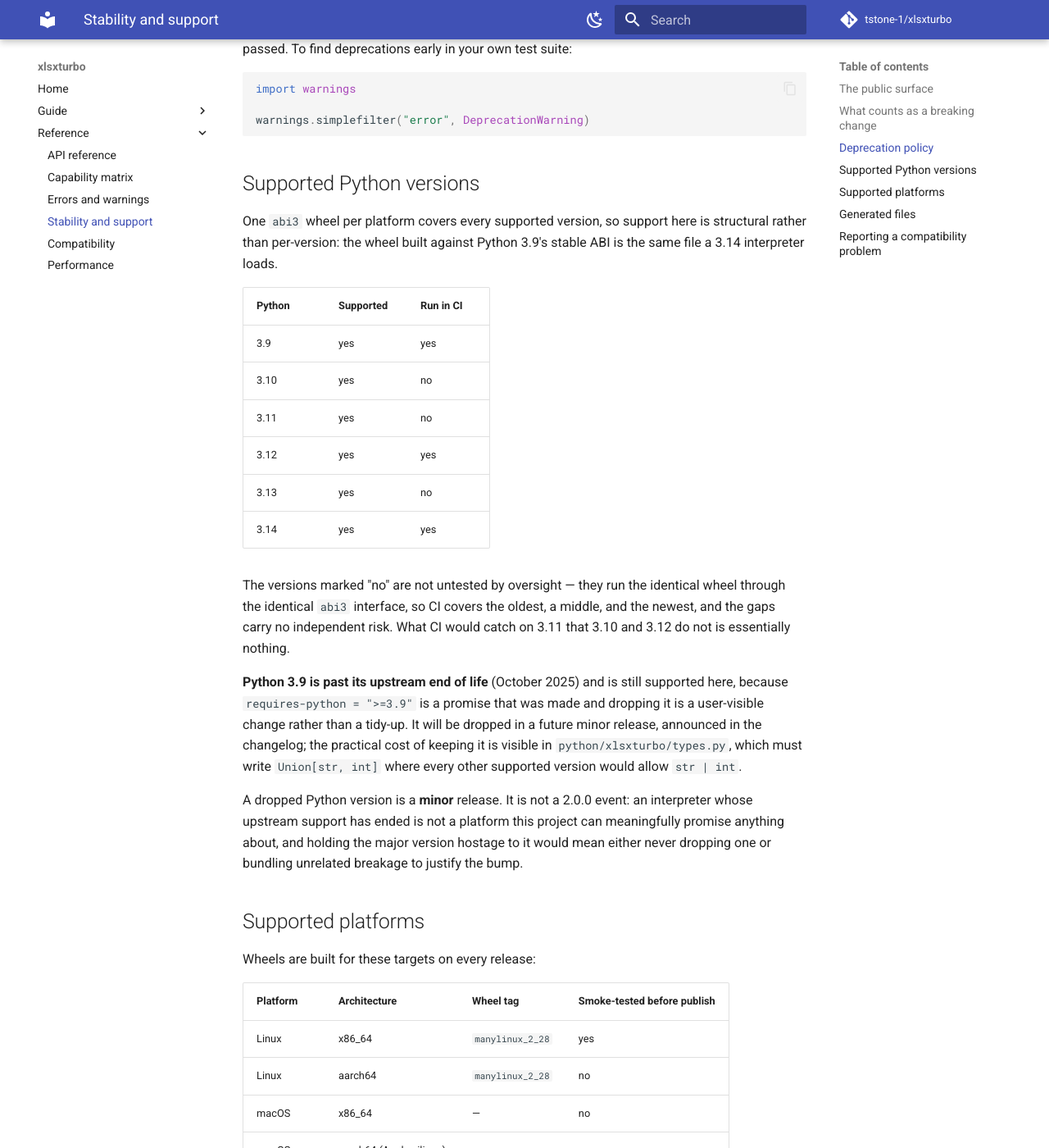
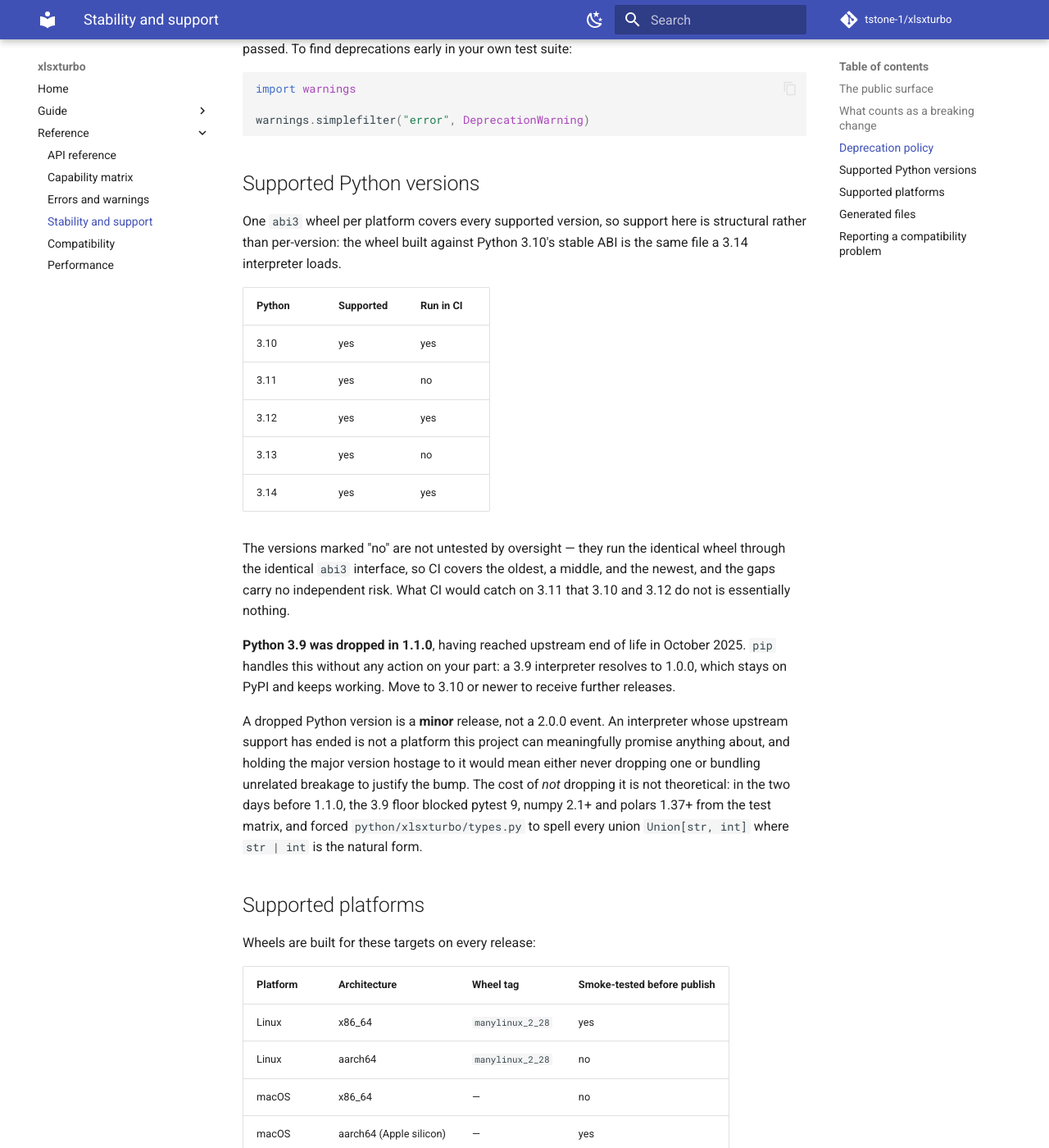
Before and after one commit to tstone-1/xlsxturbo, an MkDocs documentation site: the page built from docs/stability.md, in a window 1280 px wide and 1400 px high, scrolled down 2185 px. Shown: the whole window at 82% size. Built offline with MkDocs 1.6.1 and Material for MkDocs 9.7.7, drawn with Linux system fonts in a browser that asks for light colours; comment, search, counter and statistics services are not loaded.

Commit message:
Release 1.1.0: drop Python 3.9
3.9 reached upstream end of life in October 2025. pip handles the drop with no
action from anyone: a 3.9 interpreter resolves to 1.0.0, which stays on PyPI.
A dropped Python version is a minor release under the stability policy published
in 1.0.0, and this is the first release to exercise that clause.

The floor was not free. In the two days before this release it blocked pytest 9,
numpy 2.1+ and polars 1.37+ from the test matrix -- each requires 3.10 -- and it
forced types.py to spell every union Union[str, int] where str | int is the
natural form. All four are taken here: wheels are now abi3-py310 (verified as
cp310-abi3 on a real build, not inferred), types.py uses PEP 604 throughout
including module-level aliases, and the test floors move to pytest>=9.1.1,
numpy>=2.2.6, pandas>=2.3.3, polars>=1.43.1.

Two guards fired on this change, as designed, and that is the result worth
recording. The stability page's version table went red against the classifiers
and the CI matrix; the Dependabot hold registered in tests/test_ci_config.py went
red because its reason -- pytest 9 needs 3.10 -- had expired. Neither was an
obstacle to work around. Each named the work that had to accompany the drop,
one day after both were written.

Guards that existed only for 3.9 are deleted rather than weakened: the two tests
pinning the Union[...] spelling, and the ruff keep-runtime-typing setting that
stopped --fix undoing them. The constraint is now enforced by the language
version, which is stronger than a test. Three docstrings whose stated reason was
the 3.9 floor are corrected rather than left describing a world that no longer
exists.

HELD_BACK_MAJORS is empty and the dependabot ignore block is gone. The mechanism
stays, restructured so it is not vacuous with nothing held: the live check is now
that no major-version ignore may exist without a registered expiry condition,
which needs no entries to do its job. The class docstring says plainly which of
its tests are dormant, because a zero population is not a clean result.

Verified by mutation: eight edits across the page, the workflows, pyproject, the
dependabot config and types.py -- a deleted row, an understated CI column, a
moved floor, a dropped classifier, an unsupported version back in the matrix, a
silenced major with no expiry, a stale exclusion entry, and removed deferred
annotations -- each turns the suite red. Release smoke test reproduced from
outside the checkout.

```diff
--- a/Cargo.toml
+++ b/Cargo.toml
@@ -1,6 +1,6 @@
 [package]
 name = "xlsxturbo"
-version = "1.0.0"
+version = "1.1.0"
 edition = "2021"
 description = "High-performance Excel writer with automatic type detection (pandas, polars, CSV)"
 license = "MIT"
@@ -25,7 +25,7 @@
 rust_xlsxwriter = { version = "0.97", features = ["constant_memory"] }
 csv = "1.4"
 clap = { version = "4.6", features = ["derive"], optional = true }
-pyo3 = { version = "0.29", features = ["abi3-py39"] }
+pyo3 = { version = "0.29", features = ["abi3-py310"] }
 chrono = "0.4"
 rayon = "1.12"
 indexmap = "2.14"
--- a/docs/stability.md
+++ b/docs/stability.md
@@ -83,13 +83,12 @@
 ## Supported Python versions
 
 One `abi3` wheel per platform covers every supported version, so support here is structural
-rather than per-version: the wheel built against Python 3.9's stable ABI is the same file a
+rather than per-version: the wheel built against Python 3.10's stable ABI is the same file a
 3.14 interpreter loads.
 
 | Python | Supported | Run in CI |
 |--------|-----------|-----------|
-| 3.9 | yes | yes |
-| 3.10 | yes | no |
+| 3.10 | yes | yes |
 | 3.11 | yes | no |
 | 3.12 | yes | yes |
 | 3.13 | yes | no |
@@ -100,17 +99,17 @@
 gaps carry no independent risk. What CI would catch on 3.11 that 3.10 and 3.12 do not is
 essentially nothing.
 
-**Python 3.9 is past its upstream end of life** (October 2025) and is still supported here,
-because `requires-python = ">=3.9"` is a promise that was made and dropping it is a
-user-visible change rather than a tidy-up. It will be dropped in a future minor release,
-announced in the changelog; the practical cost of keeping it is visible in
-`python/xlsxturbo/types.py`, which must write `Union[str, int]` where every other supported
-version would allow `str | int`.
+**Python 3.9 was dropped in 1.1.0**, having reached upstream end of life in October 2025.
+`pip` handles this without any action on your part: a 3.9 interpreter resolves to 1.0.0,
+which stays on PyPI and keeps working. Move to 3.10 or newer to receive further releases.
 
-A dropped Python version is a **minor** release. It is not a 2.0.0 event: an interpreter
-whose upstream support has ended is not a platform this project can meaningfully promise
-anything about, and holding the major version hostage to it would mean either never dropping
-one or bundling unrelated breakage to justify the bump.
+A dropped Python version is a **minor** release, not a 2.0.0 event. An interpreter whose
+upstream support has ended is not a platform this project can meaningfully promise anything
+about, and holding the major version hostage to it would mean either never dropping one or
+bundling unrelated breakage to justify the bump. The cost of *not* dropping it is not
+theoretical: in the two days before 1.1.0, the 3.9 floor blocked pytest 9, numpy 2.1+ and
+polars 1.37+ from the test matrix, and forced `python/xlsxturbo/types.py` to spell every
+union `Union[str, int]` where `str | int` is the natural form.
 
 ## Supported platforms
 
```
Also changed, not shown: AGENTS.md (+6 -5 lines), BUILD.md (+1 -1 lines), CHANGELOG.md (+41 -0 lines), CONTRIBUTING.md (+1 -1 lines), README.md (+4 -3 lines), docs/api-reference.md (+4 -4 lines), docs/index.md (+1 -1 lines), pyproject.toml (+4 -18 lines), requirements-test.txt (+4 -9 lines), 7 other files.
